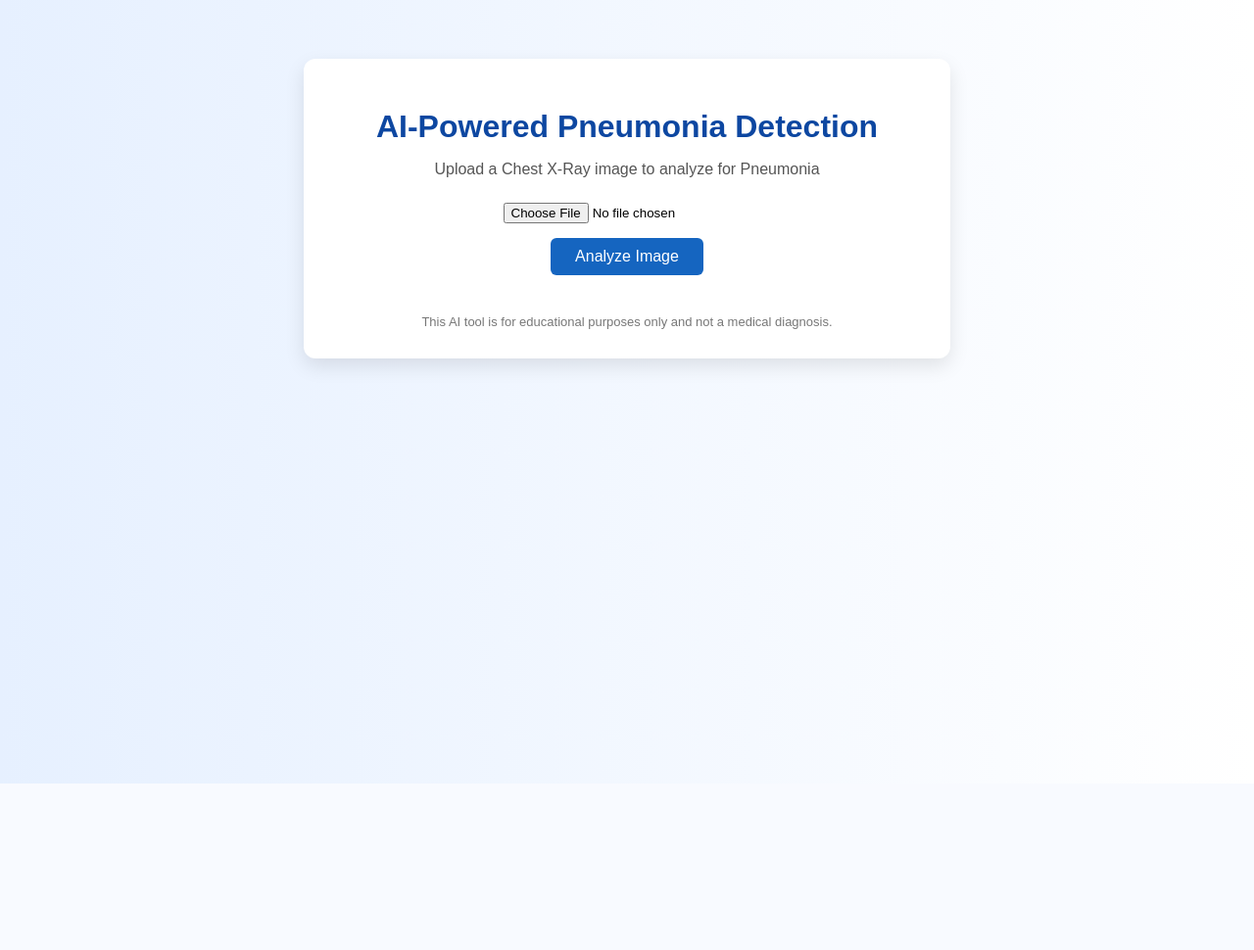
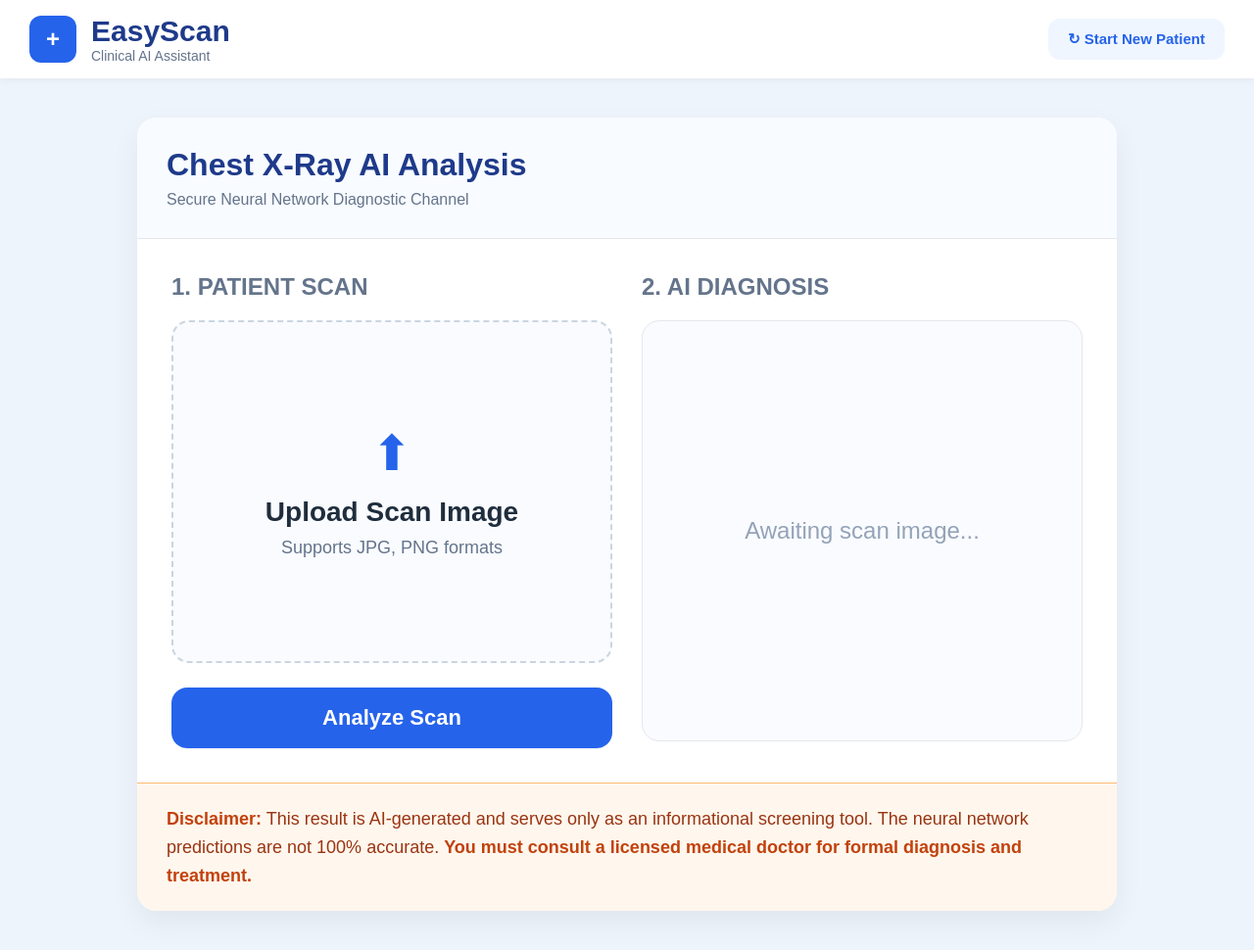
Before and after one commit to Manya395/Medical_Image_Diagnosis, a Flask app: page / in a window 1280 px wide. Shown: the whole page at 98% size. Before the commit the page ends 800 px from the top, so only its background shows below. Run offline with Flask 3, Linux system fonts and the light colour scheme.

Commit message:
finally done with thi

```diff
--- a/app/templates/index.html
+++ b/app/templates/index.html
@@ -1,118 +1,383 @@
 <!DOCTYPE html>
-<html>
+<html lang="en">
 <head>
-    <title>AI Pneumonia Detection</title>
-    <meta name="viewport" content="width=device-width, initial-scale=1.0">
+<meta charset="UTF-8">
+<meta name="viewport" content="width=device-width,initial-scale=1.0">
+<title>EasyScan - Clinical AI Assistant</title>
 
 <style>
-        body {
-            margin: 0;
-            font-family: Arial, Helvetica, sans-serif;
-            background: linear-gradient(to right, #e6f0ff, #ffffff);
+*{
+margin:0;
+padding:0;
+box-sizing:border-box;
+font-family:Arial, sans-serif;
 }
 
-        .container {
-            width: 100%;
-            max-width: 600px;
-            margin: 60px auto;
-            background: white;
-            padding: 30px;
-            border-radius: 12px;
-            box-shadow: 0px 8px 20px rgba(0, 0, 0, 0.1);
-            text-align: center;
+body{
+background:#eef4fb;
+color:#1f2d3d;
 }
 
-        h1 {
-            color: #0d47a1;
-            margin-bottom: 10px;
+/* HEADER */
+header{
+height:80px;
+background:white;
+display:flex;
+justify-content:space-between;
+align-items:center;
+padding:0 30px;
+box-shadow:0 2px 8px rgba(0,0,0,0.05);
 }
 
-        p {
-            color: #555;
-            margin-bottom: 25px;
+.logo{
+display:flex;
+align-items:center;
+gap:15px;
 }
 
-        input[type="file"] {
-            margin-bottom: 15px;
+.logo-icon{
+width:48px;
+height:48px;
+background:#2563eb;
+border-radius:12px;
+display:flex;
+align-items:center;
+justify-content:center;
+color:white;
+font-size:24px;
+font-weight:bold;
 }
 
-        button {
-            background-color: #1565c0;
-            color: white;
-            border: none;
-            padding: 10px 25px;
-            font-size: 16px;
-            border-radius: 6px;
-            cursor: pointer;
-            transition: 0.3s;
+.logo-text h1{
+font-size:30px;
+color:#1e3a8a;
 }
 
-        button:hover {
-            background-color: #0d47a1;
+.logo-text p{
+font-size:14px;
+color:#64748b;
 }
 
-        .result-box {
-            margin-top: 25px;
-            padding: 20px;
-            border-radius: 10px;
-            background-color: #f1f8ff;
+.new-btn{
+background:#eff6ff;
+border:none;
+padding:12px 20px;
+border-radius:12px;
+color:#2563eb;
+font-weight:bold;
+cursor:pointer;
+font-size:15px;
 }
 
-        .prediction {
-            font-size: 22px;
-            font-weight: bold;
-            color: #0d47a1;
+/* MAIN CARD */
+.main-container{
+max-width:1000px;
+margin:40px auto;
+background:white;
+border-radius:20px;
+overflow:hidden;
+box-shadow:0 12px 30px rgba(0,0,0,0.06);
 }
 
-        .confidence {
-            margin-top: 8px;
-            font-size: 16px;
-            color: #333;
+.card-header{
+padding:30px;
+border-bottom:1px solid #e5e7eb;
+background:#f8fbff;
 }
 
-        img {
-            margin-top: 15px;
-            border-radius: 10px;
-            max-width: 100%;
+.card-header h2{
+font-size:32px;
+color:#1e3a8a;
+margin-bottom:8px;
 }
 
-        footer {
-            margin-top: 40px;
-            font-size: 13px;
-            color: #777;
+.card-header p{
+color:#64748b;
+font-size:16px;
+}
+
+.content{
+display:flex;
+gap:30px;
+padding:35px;
+flex-wrap:wrap;
+}
+
+/* LEFT */
+.left-panel{
+flex:1;
+min-width:320px;
+}
+
+.right-panel{
+flex:1;
+min-width:320px;
+}
+
+.section-title{
+font-size:24px;
+font-weight:bold;
+margin-bottom:20px;
+color:#64748b;
+}
+
+/* UPLOAD BOX */
+.upload-box{
+border:2px dashed #cbd5e1;
+border-radius:18px;
+height:350px;
+display:flex;
+flex-direction:column;
+justify-content:center;
+align-items:center;
+cursor:pointer;
+background:#f9fbff;
+transition:0.3s;
+text-align:center;
+overflow:hidden;
+padding:20px;
+}
+
+.upload-box:hover{
+background:#f1f7ff;
+border-color:#2563eb;
+}
+
+.upload-box input{
+display:none;
+}
+
+.upload-icon{
+font-size:50px;
+color:#2563eb;
+margin-bottom:15px;
+}
+
+.upload-text{
+font-size:28px;
+font-weight:bold;
+margin-bottom:10px;
+}
+
+.upload-sub{
+color:#64748b;
+font-size:18px;
+}
+
+/* Preview image */
+.preview-image{
+max-width:100%;
+max-height:250px;
+border-radius:12px;
+display:none;
+box-shadow:0 6px 12px rgba(0,0,0,0.08);
+}
+
+/* BUTTON */
+.analyze-btn{
+margin-top:25px;
+width:100%;
+padding:18px;
+border:none;
+border-radius:16px;
+font-size:22px;
+font-weight:bold;
+background:#2563eb;
+color:white;
+cursor:pointer;
+transition:0.3s;
+}
+
+.analyze-btn:hover{
+background:#1d4ed8;
+}
+
+/* RESULT PANEL */
+.result-box{
+height:430px;
+background:#f9fbff;
+border-radius:18px;
+display:flex;
+flex-direction:column;
+justify-content:center;
+align-items:center;
+text-align:center;
+padding:20px;
+border:1px solid #e5e7eb;
+}
+
+.awaiting{
+color:#94a3b8;
+font-size:24px;
+}
+
+.result-title{
+font-size:30px;
+font-weight:bold;
+margin-bottom:15px;
+}
+
+.prediction{
+font-size:38px;
+font-weight:bold;
+margin-bottom:15px;
+}
+
+.normal{
+color:#16a34a;
+}
+
+.pneumonia{
+color:#dc2626;
+}
+
+.confidence{
+font-size:24px;
+color:#475569;
+margin-bottom:20px;
+}
+
+.result-img{
+max-width:100%;
+max-height:220px;
+border-radius:15px;
+box-shadow:0 6px 12px rgba(0,0,0,0.08);
+}
+
+/* DISCLAIMER */
+.disclaimer{
+background:#fff7ed;
+padding:22px 30px;
+font-size:18px;
+color:#9a3412;
+line-height:1.6;
+border-top:1px solid #fdba74;
+}
+
+.disclaimer strong{
+color:#c2410c;
+}
+
+/* MOBILE */
+@media(max-width:768px){
+.content{
+flex-direction:column;
+}
 }
 </style>
 </head>
-
 <body>
 
-    <div class="container">
-        <h1>AI-Powered Pneumonia Detection</h1>
-        <p>Upload a Chest X-Ray image to analyze for Pneumonia</p>
+<header>
+<div class="logo">
+<div class="logo-icon">+</div>
+<div class="logo-text">
+<h1>EasyScan</h1>
+<p>Clinical AI Assistant</p>
+</div>
+</div>
+
+<button class="new-btn" onclick="window.location.href='/'">
+↻ Start New Patient
+</button>
+</header>
+
+<div class="main-container">
+
+<div class="card-header">
+<h2>Chest X-Ray AI Analysis</h2>
+<p>Secure Neural Network Diagnostic Channel</p>
+</div>
+
+<div class="content">
+
+<!-- LEFT PANEL -->
+<div class="left-panel">
+<div class="section-title">1. PATIENT SCAN</div>
 
 <form method="POST" enctype="multipart/form-data">
-            <input type="file" name="file" required>
-            <br>
-            <button type="submit">Analyze Image</button>
+
+<label class="upload-box" id="uploadLabel">
+
+<div id="uploadContent">
+<div class="upload-icon">⬆</div>
+<div class="upload-text">Upload Scan Image</div>
+<div class="upload-sub">Supports JPG, PNG formats</div>
+</div>
+
+<img id="previewImage" class="preview-image">
+
+<input type="file" name="file" id="fileInput" accept="image/*" required>
+
+</label>
+
+<button type="submit" class="analyze-btn">
+Analyze Scan
+</button>
+
 </form>
+</div>
+
+<!-- RIGHT PANEL -->
+<div class="right-panel">
+<div class="section-title">2. AI DIAGNOSIS</div>
+
+<div class="result-box">
 
 {% if result %}
-        <div class="result-box">
-            <div class="prediction">
-                Prediction: {{ result }}
+<div class="result-title">Diagnosis Complete</div>
+
+<div class="prediction
+{% if result == 'PNEUMONIA' %}pneumonia{% else %}normal{% endif %}">
+{{ result }}
 </div>
+
 <div class="confidence">
 Confidence: {{ "%.2f"|format(confidence * 100) }}%
 </div>
 
-            <img src="{{ url_for('static', filename=filename) }}">
+<img src="{{ url_for('static', filename=filename) }}" class="result-img">
+
+{% else %}
+<div class="awaiting">
+Awaiting scan image...
 </div>
 {% endif %}
 
-        <footer>
-            This AI tool is for educational purposes only and not a medical diagnosis.
-        </footer>
 </div>
+</div>
+
+</div>
+
+<div class="disclaimer">
+<strong>Disclaimer:</strong> This result is AI-generated and serves only as an informational screening tool.
+The neural network predictions are not 100% accurate.
+<strong>You must consult a licensed medical doctor for formal diagnosis and treatment.</strong>
+</div>
+
+</div>
+
+<script>
+const fileInput = document.getElementById("fileInput");
+const previewImage = document.getElementById("previewImage");
+const uploadContent = document.getElementById("uploadContent");
+
+fileInput.addEventListener("change", function () {
+    const file = this.files[0];
+
+    if (file) {
+        const reader = new FileReader();
+
+        reader.onload = function(e) {
+            previewImage.src = e.target.result;
+            previewImage.style.display = "block";
+            uploadContent.style.display = "none";
+        };
+
+        reader.readAsDataURL(file);
+    }
+});
+</script>
 
 </body>
 </html>
```
Also changed, not shown: 1 other file. Lines whose indentation alone changed are shown as unchanged.
